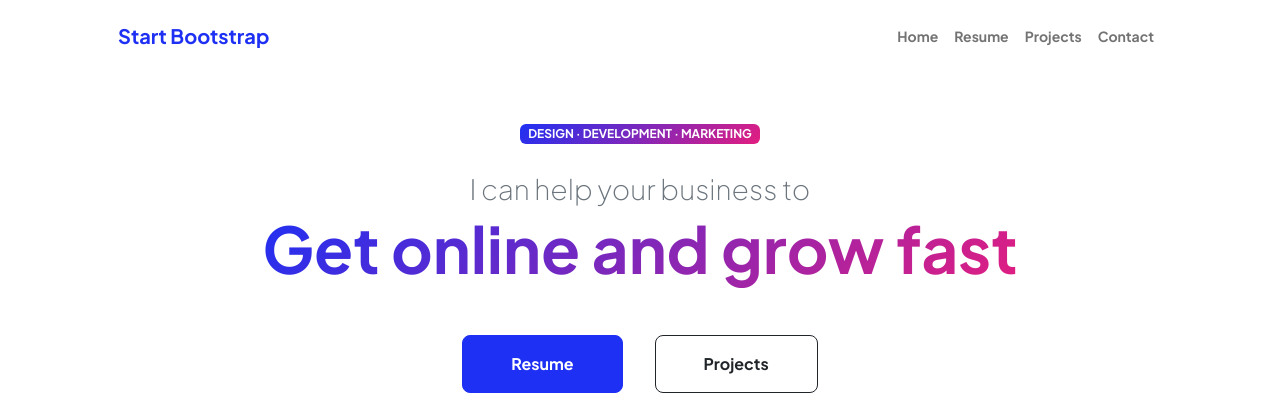
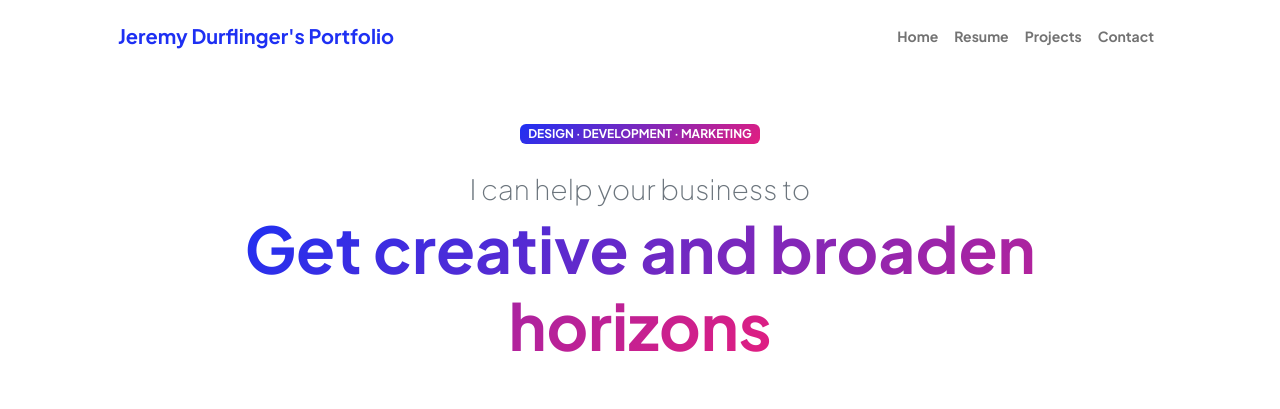
Before and after one commit to JeremyJarms/personal-website, a plain HTML site: page index.html in a window 1280 px wide. Shown: the top 409 px of the page. Drawn offline with nearby package versions, Linux system fonts and the light colour scheme.

Commit message:
Personalizing Template

```diff
--- a/index.html
+++ b/index.html
@@ -5,7 +5,7 @@
         <meta name="viewport" content="width=device-width, initial-scale=1, shrink-to-fit=no" />
         <meta name="description" content="" />
         <meta name="author" content="" />
-        <title>Personal - Start Bootstrap Theme</title>
+        <title>Jeremy's Personal Website</title>
         <!-- Favicon-->
         <link rel="icon" type="image/x-icon" href="assets/favicon.ico" />
         <!-- Custom Google font-->
@@ -22,7 +22,7 @@
             <!-- Navigation-->
             <nav class="navbar navbar-expand-lg navbar-light bg-white py-3">
                 <div class="container px-5">
-                    <a class="navbar-brand" href="index.html"><span class="fw-bolder text-primary">Start Bootstrap</span></a>
+                    <a class="navbar-brand" href="index.html"><span class="fw-bolder text-primary">Jeremy Durflinger's Portfolio</span></a>
                     <button class="navbar-toggler" type="button" data-bs-toggle="collapse" data-bs-target="#navbarSupportedContent" aria-controls="navbarSupportedContent" aria-expanded="false" aria-label="Toggle navigation"><span class="navbar-toggler-icon"></span></button>
                     <div class="collapse navbar-collapse" id="navbarSupportedContent">
                         <ul class="navbar-nav ms-auto mb-2 mb-lg-0 small fw-bolder">
@@ -43,7 +43,7 @@
                             <div class="text-center text-xxl-start">
                                 <div class="badge bg-gradient-primary-to-secondary text-white mb-4"><div class="text-uppercase">Design &middot; Development &middot; Marketing</div></div>
                                 <div class="fs-3 fw-light text-muted">I can help your business to</div>
-                                <h1 class="display-3 fw-bolder mb-5"><span class="text-gradient d-inline">Get online and grow fast</span></h1>
+                                <h1 class="display-3 fw-bolder mb-5"><span class="text-gradient d-inline">Get creative and broaden horizons</span></h1>
                                 <div class="d-grid gap-3 d-sm-flex justify-content-sm-center justify-content-xxl-start mb-3">
                                     <a class="btn btn-primary btn-lg px-5 py-3 me-sm-3 fs-6 fw-bolder" href="resume.html">Resume</a>
                                     <a class="btn btn-outline-dark btn-lg px-5 py-3 fs-6 fw-bolder" href="projects.html">Projects</a>
```
Also changed, not shown: assets/profile.png.
